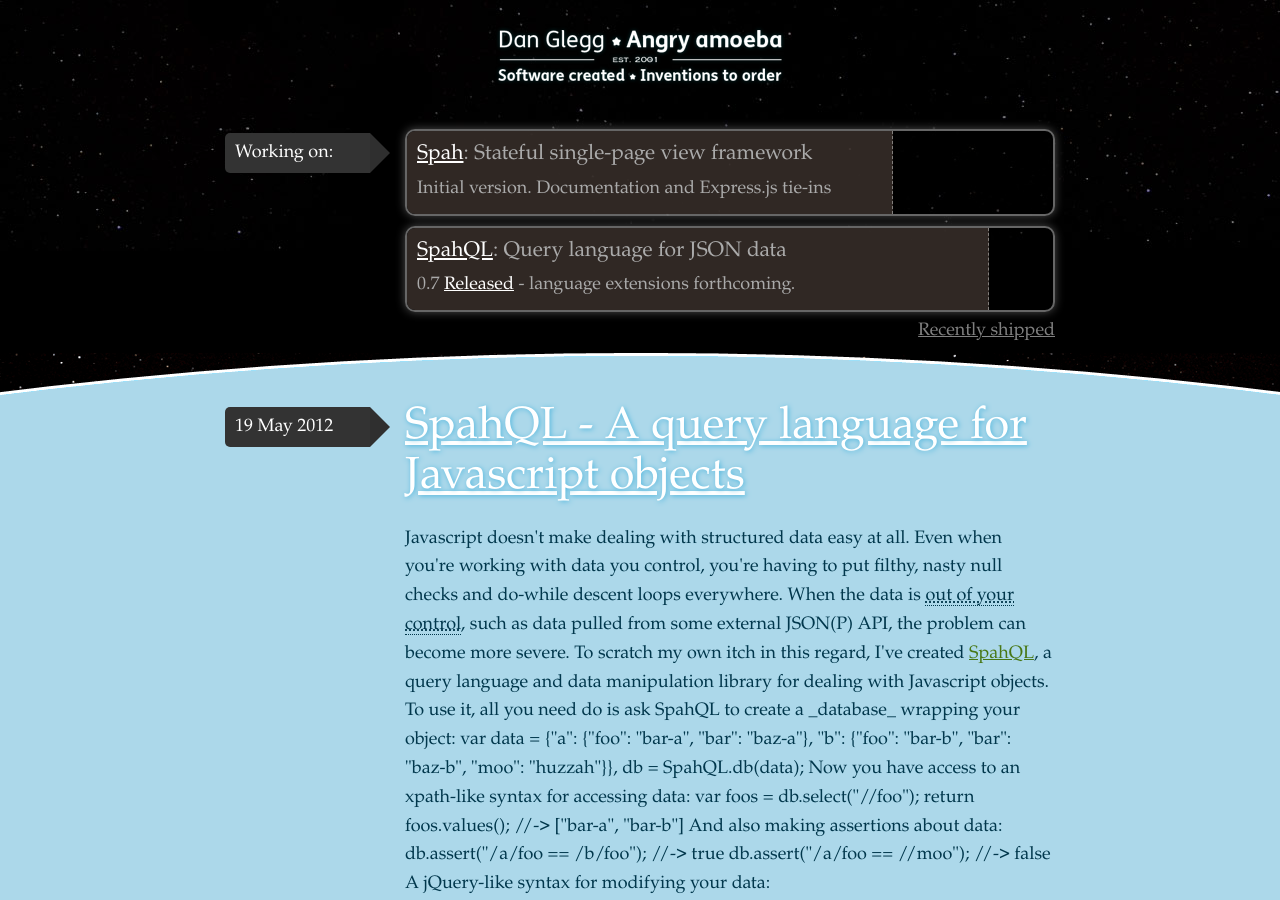
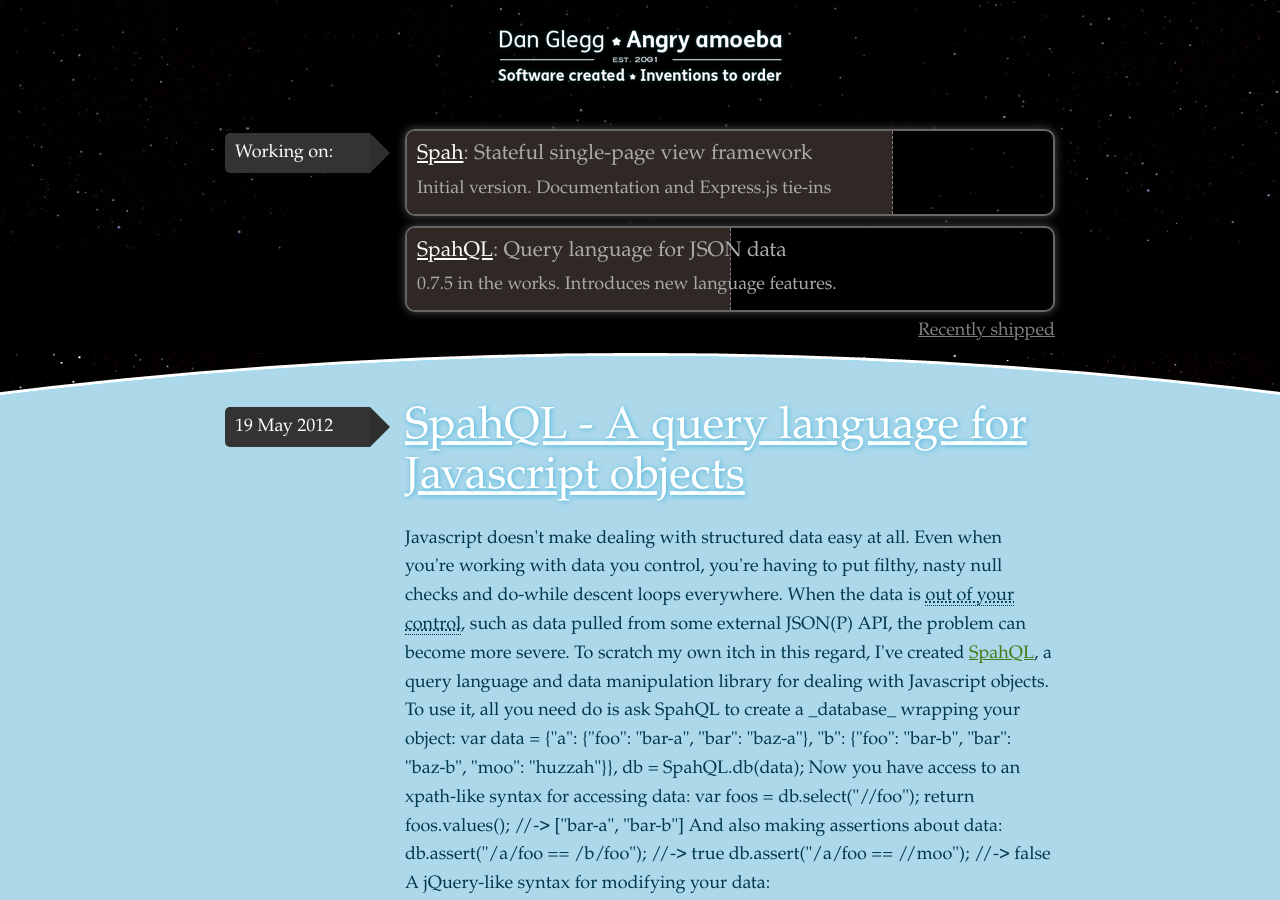
Before and after one commit to julesfern/angryamoeba.co.uk, a Jekyll site: the page built from src/index.html, in a window 1280 px wide and 900 px high. Built offline with Jekyll 4.4.1, drawn with Linux system fonts in a browser that asks for light colours; nearby versions of some CDN libraries; the list of posts is cut into pages by our own code.

Commit message:
update project status

```diff
--- a/src/_includes/projects.html
+++ b/src/_includes/projects.html
@@ -14,8 +14,8 @@
         <a href="http://danski.github.com/spahql">SpahQL</a>:
         Query language for JSON data
       </h3>
-      <p class="wip-task">0.7 <a href="/spahql-announce">Released</a> - language extensions forthcoming.</p>
-      <span class="progress" data-progress="90%"></span>
+      <p class="wip-task">0.7.5 in the works. Introduces new language features.</p>
+      <span class="progress" data-progress="50%"></span>
     </li>
   </ul>
   <a href="#departures-shipped" class="departure-disclose show-departed">Recently shipped</a>
```
